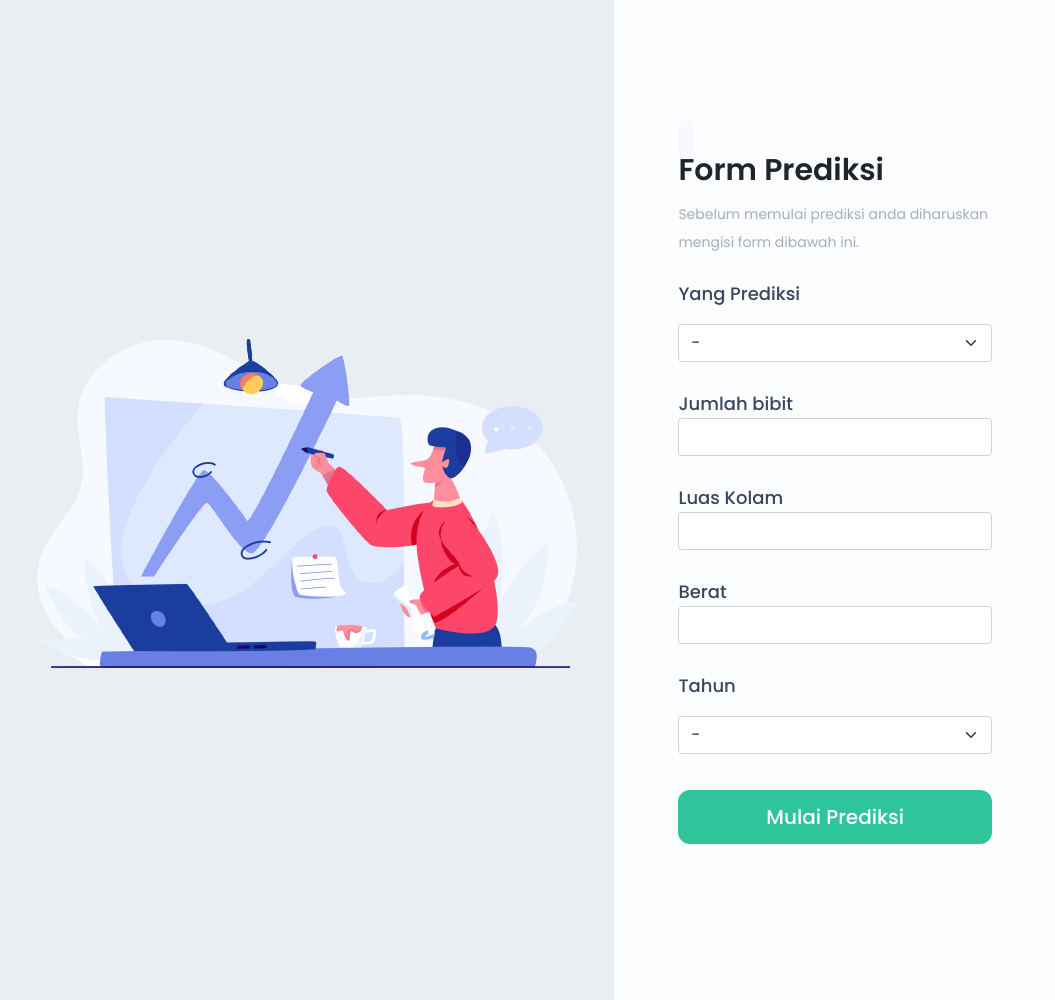
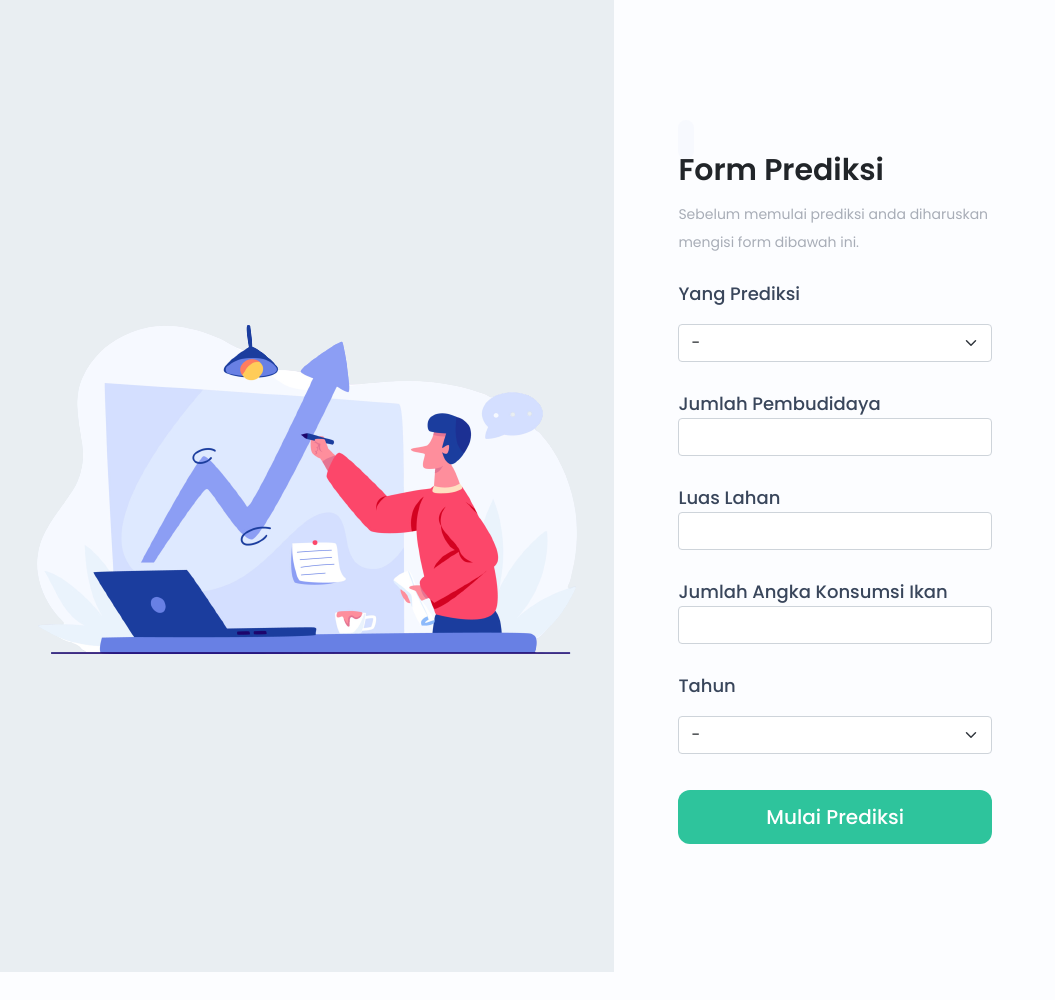
Before and after one commit to syifn/prediksi-ikan-lele, a Flask app: page /form-prediksi in a window 1280 px wide. Shown: the whole page, without its empty margins (0-1055 px from the left). After the commit the page ends 972 px from the top, so only its background shows below. Run offline with Flask 2, Linux system fonts and the light colour scheme; parts of the project's set-up code (start-up, migrations or seed data) failed here and were passed over; some libraries are stand-ins or nearby versions.

Commit message:
update file

```diff
--- a/app.py
+++ b/app.py
@@ -26,13 +26,13 @@ def predict():
 
     Tahun = float(request.form['Tahun'])
     Luas = float(request.form['Luas'])
-    Jumlah = float(request.form['Jumlah'])
-    Berat = float(request.form['Berat'])
+    JumlahP = float(request.form['JumlahP'])
+    JumlahA = float(request.form['JumlahA'])
 
-    hitung = np.array([[Tahun, Luas, Jumlah, Berat]])
+    hitung = np.array([[Tahun, Luas, JumlahP, JumlahA]])
 
     prediction = model.predict(hitung)
-    hasil_pred = round(prediction[0], 4)
+    hasil_pred = round(prediction[0], 3)
 
     def ton(value):
         str_value = str(value)
@@ -58,12 +58,13 @@ def predict():
     #versi int
     tahun = int(request.form['Tahun'])
     luas = int(request.form['Luas'])
-    jumlah = int(request.form['Jumlah'])
-    berat = int(request.form['Berat'])
+    jumlahP = int(request.form['JumlahP'])
+    jumlahA = int(request.form['JumlahA'])
+
 
     #nentuin ukuran
 
-    return render_template('hasil.html', hasil = output, year = tahun, width = luas, total = jumlah, weight = berat)
+    return render_template('hasil.html', hasil = output, year = tahun, width = luas, totalP = jumlahP, totalA = jumlahA)
 
 if __name__ == '__main__':
     app.run(debug = True)
--- a/template/formpage.html
+++ b/template/formpage.html
@@ -1,23 +1,28 @@
 <!DOCTYPE html>
 <html lang="en">
+
 <head>
     <meta charset="UTF-8" />
     <meta name="viewport" content="width=device-width, initial-scale=1.0" />
     <title>Prediksi Hasil Panen</title>
     <link rel="shortcut icon" href="{{ url_for('static', filename='Assets/Icon_Website_Prediksi_Panen.png') }}">
     <link href="{{ url_for('static', filename='styles/formpage.css') }}" rel="stylesheet" />
-    <link href="https://cdn.jsdelivr.net/npm/bootstrap@5.0.0-beta2/dist/css/bootstrap.min.css" rel="stylesheet" integrity="sha384-BmbxuPwQa2lc/FVzBcNJ7UAyJxM6wuqIj61tLrc4wSX0szH/Ev+nYRRuWlolflfl" crossorigin="anonymous">
+    <link href="https://cdn.jsdelivr.net/npm/bootstrap@5.0.0-beta2/dist/css/bootstrap.min.css" rel="stylesheet"
+        integrity="sha384-BmbxuPwQa2lc/FVzBcNJ7UAyJxM6wuqIj61tLrc4wSX0szH/Ev+nYRRuWlolflfl" crossorigin="anonymous">
 </head>
 
 <body>
     <section class="h-100 w-100" style="box-sizing: border-box; background-color: #e9eef2">
 
 
-    <div class="content-3-5 d-flex flex-column align-items-center h-100 flex-lg-row" style="font-family: 'Poppins', sans-serif">
+        <div class="content-3-5 d-flex flex-column align-items-center h-100 flex-lg-row"
+            style="font-family: 'Poppins', sans-serif">
 
 
             <div class="position-relative d-none d-lg-block h-100 width-left">
-            <img class="position-absolute img-fluid centered" src="{{ url_for('static', filename='Assets/Images/vecteezy_businessman-make-money-growth-business-success-financial_-removebg-preview.png') }}" alt="businessman-make-money-growth-business-success-financial" />
+                <img class="position-absolute img-fluid centered"
+                    src="{{ url_for('static', filename='Assets/Images/vecteezy_businessman-make-money-growth-business-success-financial_-removebg-preview.png') }}"
+                    alt="businessman-make-money-growth-business-success-financial" />
             </div>
 
             <div class="d-flex mx-auto align-items-left justify-content-left width-right mx-lg-0">
@@ -27,7 +32,9 @@
                         <span class="iconify icon mb-4" data-icon="eva:arrow-back-outline" data-width="45"></span>
                     </a>
                     <div class="align-items-center justify-content-center d-lg-none d-flex">
-                    <img class="img-fluid" src="{{ url_for('static', filename='Assets/Images/vecteezy_businessman-make-money-growth-business-success-financial_-removebg-preview.png') }}" alt="businessman-make-money-growth-business-success-financial" />
+                        <img class="img-fluid"
+                            src="{{ url_for('static', filename='Assets/Images/vecteezy_businessman-make-money-growth-business-success-financial_-removebg-preview.png') }}"
+                            alt="businessman-make-money-growth-business-success-financial" />
                     </div>
                     <h3 class="title-text">Form Prediksi</h3>
                     <p class="caption-text">Sebelum memulai prediksi anda diharuskan<br />mengisi form dibawah ini.</p>
@@ -42,29 +49,30 @@
                         </div>
 
                         <div style="margin-bottom: 1.75rem">
-                        <label for="" class="d-block input-label">Jumlah bibit</label>
-                        <input type="text" class="form-control" name="Jumlah" id="jmlbibit">
+                            <label for="" class="d-block input-label">Jumlah Pembudidaya</label>
+                            <input type="text" class="form-control" name="JumlahP" id="jmlpembudidaya">
                         </div>
 
                         <div style="margin-bottom: 1.75rem">
-                        <label for="" class="d-block input-label">Luas Kolam</label>
-                        <input type="text" class="form-control" name="Luas" id="luaskolam">
+                            <label for="" class="d-block input-label">Luas Lahan</label>
+                            <input type="text" class="form-control" name="Luas" id="luaslahan">
                         </div>
 
                         <div style="margin-bottom: 1.75rem">
-                        <label for="" class="d-block input-label">Berat</label>
-                        <input type="text" class="form-control" name="Berat" id="berat">
+                            <label for="" class="d-block input-label">Jumlah Angka Konsumsi Ikan</label>
+                            <input type="text" class="form-control" name="JumlahA" id="jmlangka">
                         </div>
 
                         <div style="margin-bottom: 1.75rem">
                             <label for="" class="d-block input-label">Tahun</label>
                             <select name="Tahun" class="form-select mt-3" required>
                                 <option selected disabled value="">-</option>
-                            <option value="2019">2019</option>
-                            <option value="2020">2020</option>
                                 <option value="2021">2021</option>
                                 <option value="2022">2022</option>
+                                <option value="2023">2023</option>
+                                <option value="2024">2024</option>
                             </select>
+                        </div>
 
 
 
@@ -82,7 +90,11 @@
     </section>
 
     <!-- Bootstrap -->
-<script src="https://cdn.jsdelivr.net/npm/bootstrap@5.0.0-beta2/dist/js/bootstrap.bundle.min.js" integrity="sha384-b5kHyXgcpbZJO/tY9Ul7kGkf1S0CWuKcCD38l8YkeH8z8QjE0GmW1gYU5S9FOnJ0" crossorigin="anonymous"></script>
+    <script src="https://cdn.jsdelivr.net/npm/bootstrap@5.0.0-beta2/dist/js/bootstrap.bundle.min.js"
+        integrity="sha384-b5kHyXgcpbZJO/tY9Ul7kGkf1S0CWuKcCD38l8YkeH8z8QjE0GmW1gYU5S9FOnJ0"
+        crossorigin="anonymous"></script>
     <!-- Icon Iconify -->
-<script src="https://code.iconify.design/2/2.1.0/iconify.min.js"></script></body>
+    <script src="https://code.iconify.design/2/2.1.0/iconify.min.js"></script>
+</body>
+
 </html>
--- a/template/index.html
+++ b/template/index.html
@@ -139,7 +139,7 @@
             </div>
 
             <div class="col-md-3 col-6 text-center my-md-auto">
-                <img src="{{ url_for('static', filename='Assets/Images/Logo BPS.png') }}" alt="Badan Pusat Statistik Logo" class="img-fluid">
+                <img src="{{ url_for('static', filename='Assets/Images/logo_kkp.png') }}" alt="Badan Pusat Statistik Logo" class="img-fluid">
             </div>
 
             <div class="col-md-3 col-6 text-center my-md-auto mt-5 mt-md-0">
```
Also changed, not shown: template/hasil.html (+6 -6 lines), static/Assets/Images/logo_kkp.png (added), 1 other file. Lines whose indentation alone changed are shown as unchanged.
